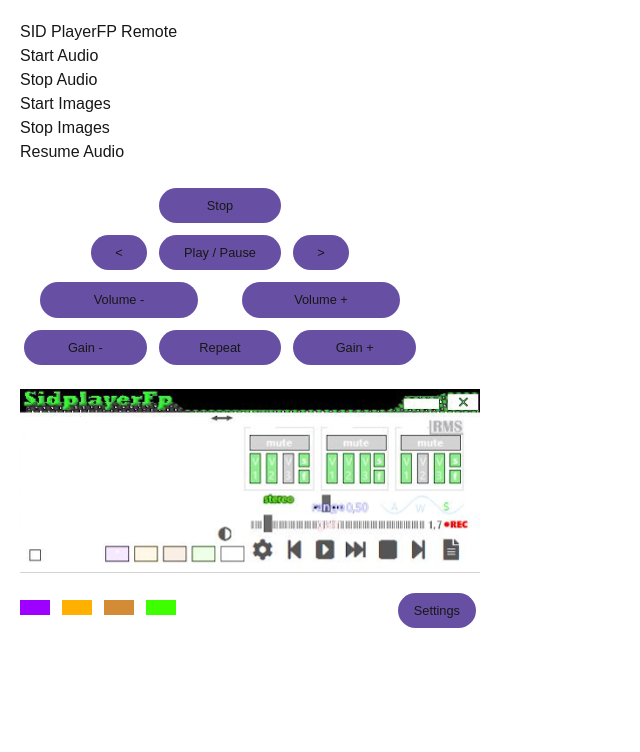
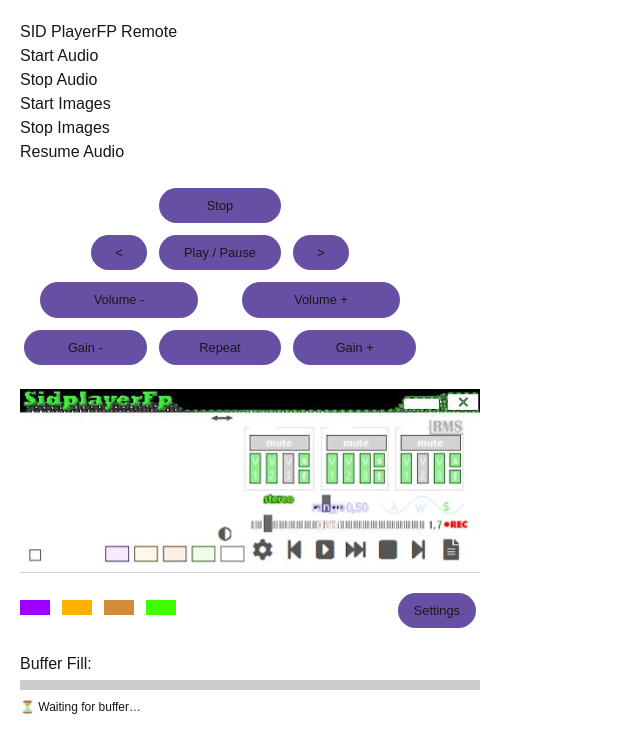
Before and after one commit to TommyLindquist/sidplayerfp-remote, a Next.js app: page / in a window 1280 px wide. Shown: the top 752 px of the page, without its empty margins (0-640 px from the left). Built offline with nearby package versions, Linux system fonts and the light colour scheme.

Commit message:
added buffer indicator, enabled flush of music data

```diff
--- a/public/sid-processor.js
+++ b/public/sid-processor.js
@@ -10,6 +10,13 @@
 
     this.port.onmessage = (event) => {
       const { type, left, right } = event.data;
+
+      if (type === "flush") {
+        this.buffer = new RingBuffer(48000);
+        this.playbackState = "buffering";
+        this.port.postMessage({ type: "debug", message: "Flush received" });
+        return;
+      }
 
       if (left && right) {
         this.buffer.push(left, right);
@@ -25,18 +32,44 @@
 
     if (!leftOut || !rightOut) return true;
 
-    this.playbackState = "playing";
+    // Check buffer state
+    if (this.playbackState === "buffering") {
+      if (this.buffer.available >= this.primingThreshold) {
+        this.playbackState = "playing";
+      } else {
+        for (let i = 0; i < leftOut.length; i++) {
+          leftOut[i] = 0;
+          rightOut[i] = 0;
+        }
+        this.sendStatus();
+        return true;
+      }
+    }
+
+    // If buffer drops below 2048, re-enter buffering
+    if (this.buffer.available < 2048) {
+      this.playbackState = "buffering";
+      for (let i = 0; i < leftOut.length; i++) {
+        leftOut[i] = 0;
+        rightOut[i] = 0;
+      }
+      this.sendStatus();
+      return true;
+    }
 
     // Normal playback
     this.buffer.pull(leftOut, rightOut);
     this.sendStatus();
     return true;
   }
+
   sendStatus() {
     if (++this.frameCount % 10 === 0) {
       this.port.postMessage({
         type: "status",
-        fillRatio: this.buffer.fillRatio
+        fillRatio: this.buffer.fillRatio,
+        isPrimed: this.playbackState === "playing",
+        buffering: this.playbackState === "buffering",
       });
     }
   }
--- a/src/app/page.tsx
+++ b/src/app/page.tsx
@@ -18,7 +18,9 @@
   const imageRingBuffer = useRef<string[]>([]);
   const bufferSize = 300;
   const [bufferFill, setBufferFill] = useState(0);
+  const [isPrimed, setIsPrimed] = useState(false);
   const [ipSent, setIpSent] = useState(false);
+  const [isBuffering, setIsBuffering] = useState(false);
   const [muteSetting, setMuteSetting] = useState(["", "", "", "", ""]);
   let repeatChecked = useRef<boolean>(false);
 
@@ -37,7 +39,6 @@
     setIsOpen(true);
   }
 };
-
 
   const [sidplayerIp, setSidplayerIp] = useState<string | null>(null);
   const [enableDebug, setDebugEnabled] = useState(false);
@@ -69,8 +70,7 @@
   }).then(() => setIpSent(true));
 }, [sidplayerIp, ipSent]);
 
-
-  const setupAudio = async (ctx: AudioContext) => {
+   const setupAudio = async (ctx: AudioContext) => {
     await ctx.audioWorklet.addModule("/sid-processor.js");
 
     if (audioNodeRef.current) {
@@ -109,11 +109,13 @@
       node.port.postMessage({ left, right });
     };
 
-      node.port.onmessage = (event) => {
-      const { type, fillRatio} = event.data;
+    node.port.onmessage = (event) => {
+      const { type, fillRatio, isPrimed, buffering } = event.data;
 
       if (type === "status") {
         setBufferFill(fillRatio);
+        setIsPrimed(isPrimed);
+        setIsBuffering(buffering);
       }
     };
 
@@ -195,6 +197,7 @@
       audioCtx.close();
       setAudioCtx(null);
     }
+    setIsPrimed(false);
     setBufferFill(0);
   };
 
@@ -357,7 +360,6 @@
 
   const muteSettingsButtons = [
     {
-      text: "",
       bgColor: "rgba(158, 0, 255, 255)",
       click: () => {
         send("mutesetting0");
@@ -365,7 +367,6 @@
       },
     },
     {
-      text: "",
       bgColor: "rgba(255, 176, 0, 23)",
       click: () => {
         send("mutesetting1");
@@ -373,7 +374,6 @@
       },
     },
     {
-      text: "",
       bgColor: "rgba(211, 140, 53, 33)",
       click: () => {
         send("mutesetting2");
@@ -381,7 +381,6 @@
       },
     },
     {
-      text: "",
       bgColor: "rgba(61, 255, 0, 23)",
       click: () => {
         send("mutesetting3");
@@ -389,7 +388,6 @@
       },
     },
     {
-      text: "",
       bgColor: "rgba(255, 255, 255, 123)",
       click: () => {
         send("mutesetting4");
@@ -398,7 +396,6 @@
       className: "text-black",
     },
   ];
-
 
   return (
     <div style={{ padding: 20 }}>
@@ -560,7 +557,34 @@
         </Modal>
       )}
       </div>
-
+        <div className="mt-[20px] w-[460px]">
+        <label>Buffer Fill:</label>
+        <div
+          style={{
+            width: "100%",
+            height: 10,
+            background: "#ccc",
+            marginTop: 4,
+            position: "relative",
+          }}
+        >
+          <div
+            style={{
+              width: `${(bufferFill * 100).toFixed(1)}%`,
+              height: "100%",
+              background: bufferFill > 0.0853 ? "#4caf50" : "#f44336",
+              transition: "width 0.1s linear",
+            }}
+          />
+        </div>
+        <div style={{ fontSize: 12, marginTop: 8 }}>
+          {isBuffering
+            ? "⏳ Buffering…"
+            : isPrimed
+            ? "✅ Ready to play"
+            : "⏳ Waiting for buffer…"}
+        </div>
+        </div>
 
     </div>
   );}
--- a/src/components/mute-settings-button.tsx
+++ b/src/components/mute-settings-button.tsx
@@ -12,7 +12,7 @@
     styles?: React.CSSProperties;
 }){
 return <button
- className={`text-amber-50 cursor-pointer mt-2 ${className}`}
+ className={`text-amber-50 cursor-pointer mt-2 items-baseline ${className}`}
  style={{
     backgroundColor: bgColor,
     width: 30,
```
